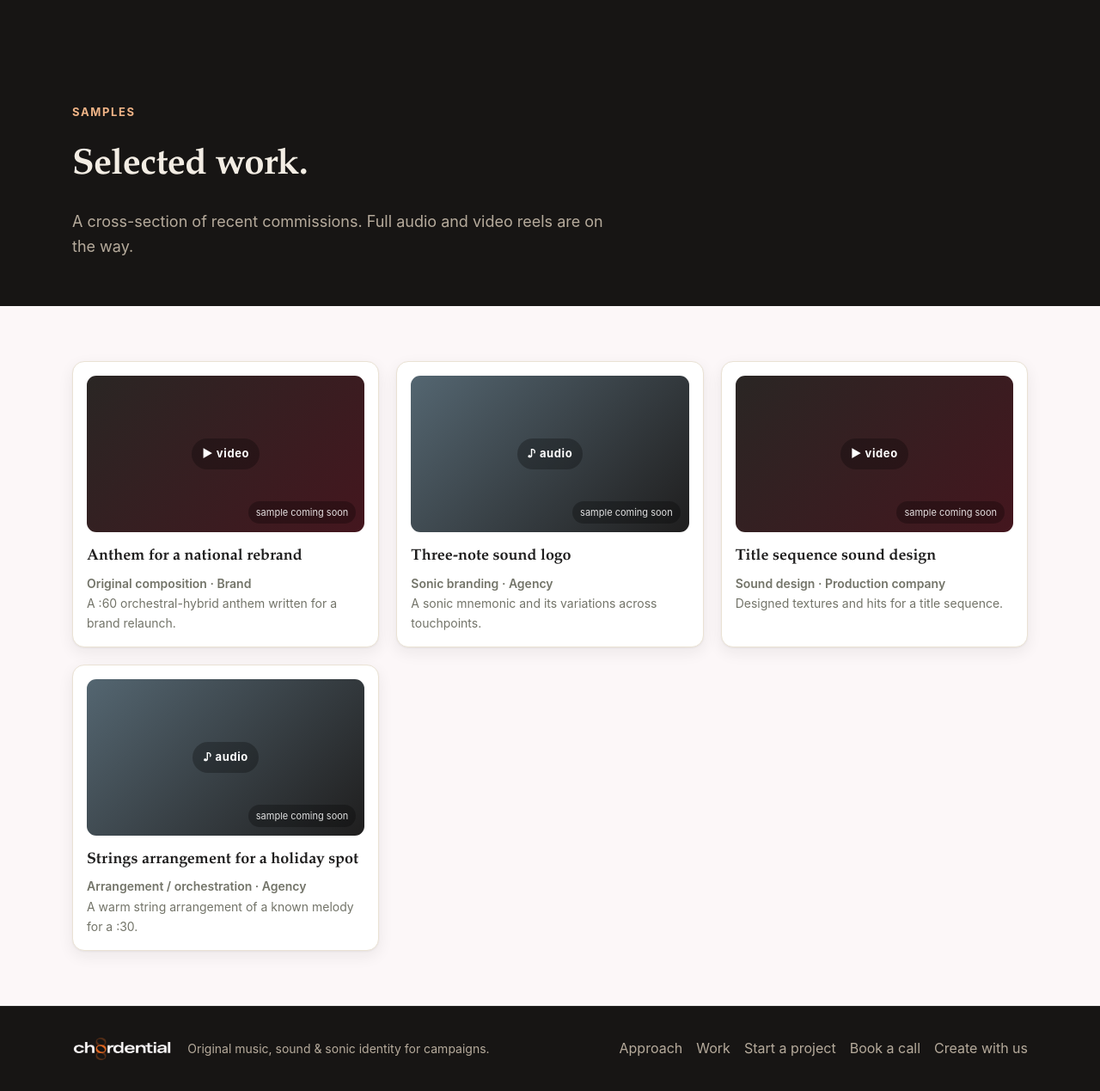
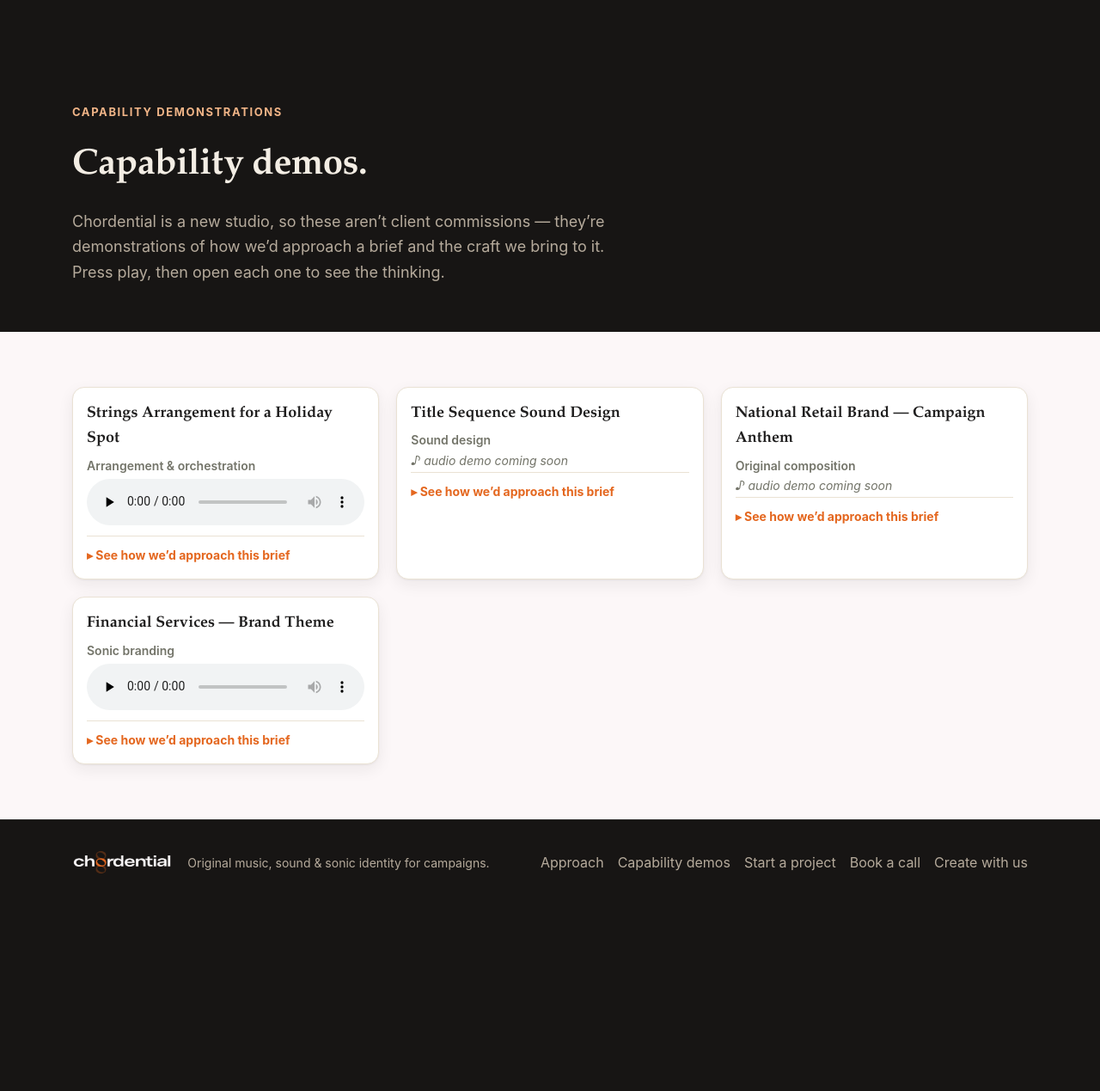
Before and after one commit to jshippjr-cell/jshippjr, a FastAPI app: page /samples in a window 1280 px wide. Shown: the part 69-1338 px from the top of the page at 86% size. After the commit the page ends 1085 px from the top, so only its background shows below. Run offline with FastAPI, Linux system fonts and the light colour scheme.

Commit message:
Reframe /samples as honest 'Capability demos' (audio-only + expandable briefs)
- Rename the page from 'Selected work' samples to 'Capability
  Demonstrations' — truthful since no client engagements exist yet.
- New CapabilityDemo model + four demos, each with Objective / Creative
  Brief / Approach / What It Demonstrates behind a 'See how we'd approach
  this brief' <details> toggle.
- Audio-only: drop the video posters; embed <audio> players. Two demo
  tracks attached (holiday strings, financial theme); the anthem and
  title-sequence players show 'audio coming soon' until those uploads land.
- Relabel the footer link to 'Capability demos'.

Co-Authored-By: Claude Opus 4.8 <noreply@anthropic.com>
Claude-Session: https://claude.ai/code/session_01PSpX4aKyR8QswBcjt2tLDp

```diff
--- a/src/chordential_oia/web/public.py
+++ b/src/chordential_oia/web/public.py
@@ -101,7 +101,7 @@ def public_capabilities(request: Request):
 def public_samples(request: Request):
     show = get_showcase()
     return render(
-        request, "public/samples.html", active="samples", samples=show.samples,
+        request, "public/samples.html", active="samples", demos=show.demos,
     )
 
 
--- a/src/chordential_oia/web/static/public/site.css
+++ b/src/chordential_oia/web/static/public/site.css
@@ -231,6 +231,18 @@ audio.case-player{display:block;width:100%;padding:18px 18px 16px;background:#24
 .sample-card h3{font-family:var(--serif);margin:0 0 4px;font-size:18px}
 .sample-meta{margin:0 0 8px;font-size:13px;color:var(--accent);font-weight:600}
 .sample-card p{margin:0;color:var(--muted);font-size:14px}
+/* Capability demos — audio-only cards with an expandable brief */
+.demo-card{display:flex;flex-direction:column}
+.demo-audio{width:100%;margin:4px 0 10px}
+.demo-soon{font-style:italic;color:var(--muted);font-size:13px;margin:4px 0 10px}
+.demo-brief{border-top:1px solid var(--border);padding-top:10px;margin-top:2px}
+.demo-brief summary{cursor:pointer;color:var(--accent);font-weight:650;font-size:14px;list-style:none;outline:none}
+.demo-brief summary::-webkit-details-marker{display:none}
+.demo-brief summary::before{content:"▸ "}
+.demo-brief[open] summary::before{content:"▾ "}
+.demo-brief-body{margin-top:10px}
+.demo-brief-body h4{font-family:var(--serif);font-size:12px;letter-spacing:.05em;text-transform:uppercase;color:var(--ink);margin:12px 0 2px}
+.demo-brief-body p{margin:0;color:var(--muted);font-size:14px;line-height:1.55}
 
 .cta-strip{padding:72px 0;text-align:center}
 .cta-strip-inner{max-width:680px}
--- a/src/chordential_oia/web/templates/public/samples.html
+++ b/src/chordential_oia/web/templates/public/samples.html
@@ -1,14 +1,15 @@
 {% extends "public_base.html" %}
-{% block title %}Samples{% endblock %}
+{% block title %}Capability demos{% endblock %}
 
 {% block content %}
 <section class="page-head">
   <div class="page-head-inner">
-    <p class="hero-eyebrow">Samples</p>
-    <h1 class="page-title">Selected work.</h1>
+    <p class="hero-eyebrow">Capability Demonstrations</p>
+    <h1 class="page-title">Capability demos.</h1>
     <p class="page-lede">
-      A cross-section of recent commissions. Full audio and video reels are on
-      the way.
+      Chordential is a new studio, so these aren’t client commissions — they’re
+      demonstrations of how we’d approach a brief and the craft we bring to it.
+      Press play, then open each one to see the thinking.
     </p>
   </div>
 </section>
@@ -16,15 +17,30 @@
 <section class="band">
   <div class="band-inner">
     <div class="sample-grid">
-      {% for s in samples %}
-      <article class="sample-card">
-        <div class="sample-poster {{ 'is-video' if s.media_kind=='video' else 'is-audio' }}">
-          <span class="sample-kind">{{ '▶ video' if s.media_kind=='video' else '♪ audio' }}</span>
-          {% if s.placeholder %}<span class="sample-soon">sample coming soon</span>{% endif %}
-        </div>
-        <h3>{{ s.title }}</h3>
-        <p class="sample-meta">{{ s.discipline.label }} · {{ s.client_type }}</p>
-        <p>{{ s.blurb }}</p>
+      {% for d in demos %}
+      <article class="sample-card demo-card">
+        <h3>{{ d.title }}</h3>
+        <p class="sample-meta">{{ d.discipline_label }}</p>
+        {% if d.audio_url %}
+        <audio class="demo-audio" controls preload="none" src="{{ d.audio_url }}">
+          Your browser doesn’t support audio playback.
+        </audio>
+        {% else %}
+        <p class="demo-soon">♪ audio demo coming soon</p>
+        {% endif %}
+        <details class="demo-brief">
+          <summary>See how we’d approach this brief</summary>
+          <div class="demo-brief-body">
+            <h4>Objective</h4>
+            <p>{{ d.objective }}</p>
+            <h4>Creative Brief</h4>
+            <p>{{ d.brief }}</p>
+            <h4>Approach</h4>
+            <p>{{ d.approach }}</p>
+            <h4>What It Demonstrates</h4>
+            <p>{{ d.demonstrates }}</p>
+          </div>
+        </details>
       </article>
       {% endfor %}
     </div>
--- a/src/chordential_oia/web/templates/public_base.html
+++ b/src/chordential_oia/web/templates/public_base.html
@@ -36,7 +36,7 @@
     <span class="pub-footer-tag">Original music, sound &amp; sonic identity for campaigns.</span>
     <span class="pub-footer-links">
       <a href="/capabilities">Approach</a>
-      <a href="/samples">Work</a>
+      <a href="/samples">Capability demos</a>
       <a href="/start">Start a project</a>
       <a href="/book">Book a call</a>
       <a href="/apply">Create with us</a>
```
Also changed, not shown: src/chordential_oia/web/showcase.py (+81 -0 lines), tests/test_public_site.py (+11 -4 lines), 2 other files.
